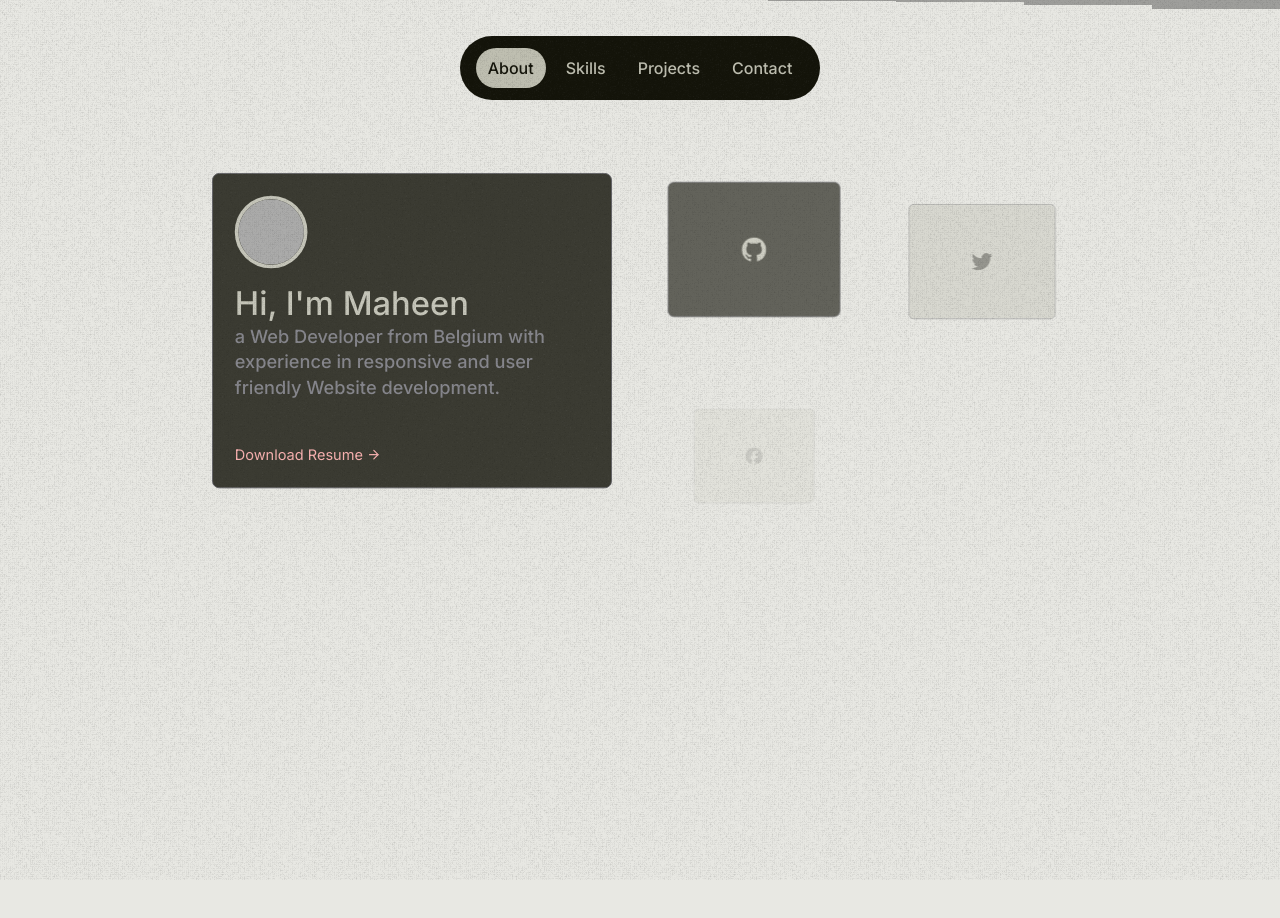
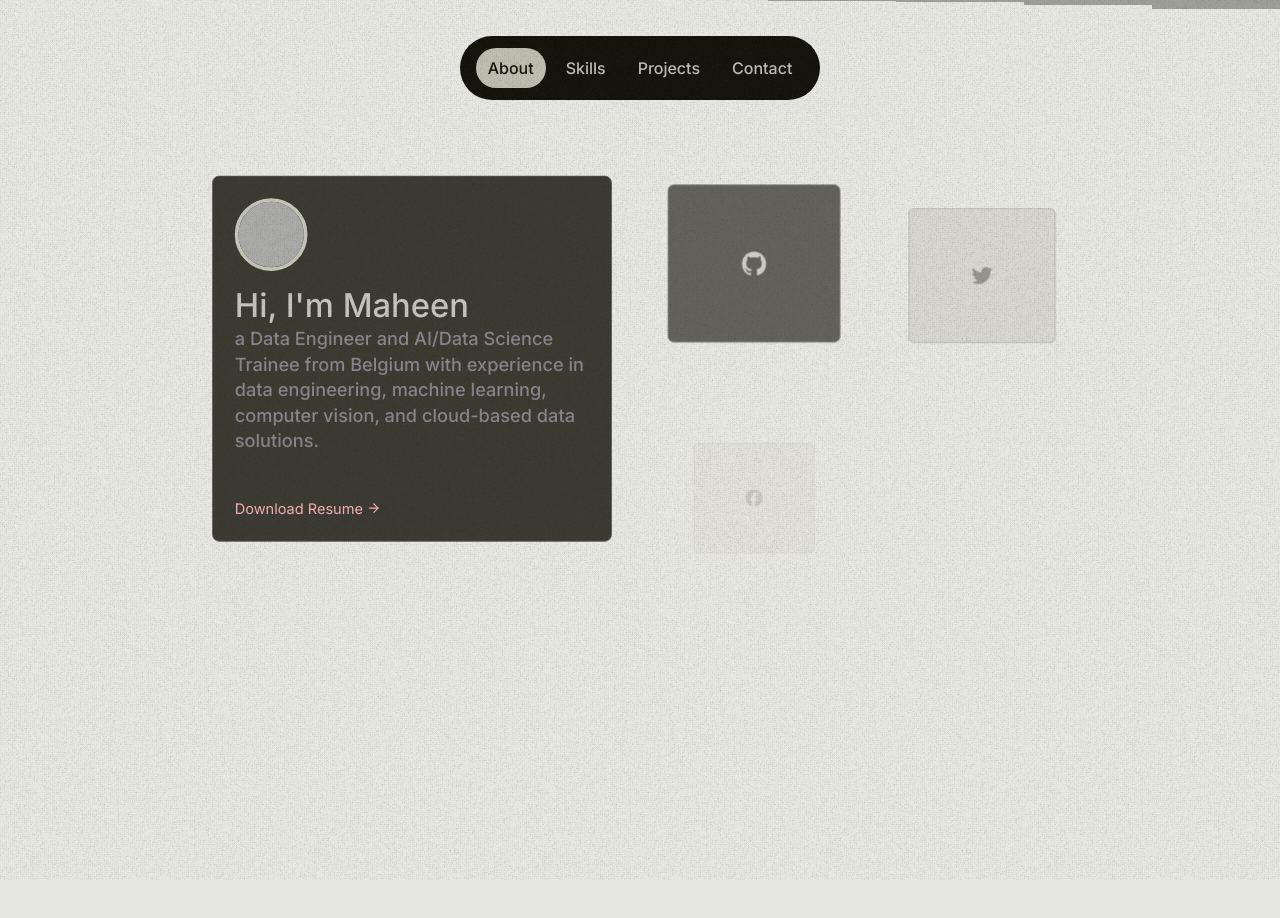
Before and after one commit to md-maheen-billah/Portfolio, a Next.js app: page / in a window 1280 px wide. Shown: the top 918 px of the page. Built offline with nearby package versions, Linux system fonts and the light colour scheme; grey boxes are pictures that could not be loaded.

Commit message:
Update introduction to reflect new role and skills

```diff
--- a/src/app/page.js
+++ b/src/app/page.js
@@ -108,8 +108,7 @@ const HeaderBlock = () => (
       Hi, I&#39;m Maheen
 
       <p className="text-zinc-500 text-xl">
-        a Web Developer from Belgium with experience in responsive and user
-        friendly Website development.
+        a Data Engineer and AI/Data Science Trainee from Belgium with experience in data engineering, machine learning, computer vision, and cloud-based data solutions.
       </p>
     </h1>
     <a
```
